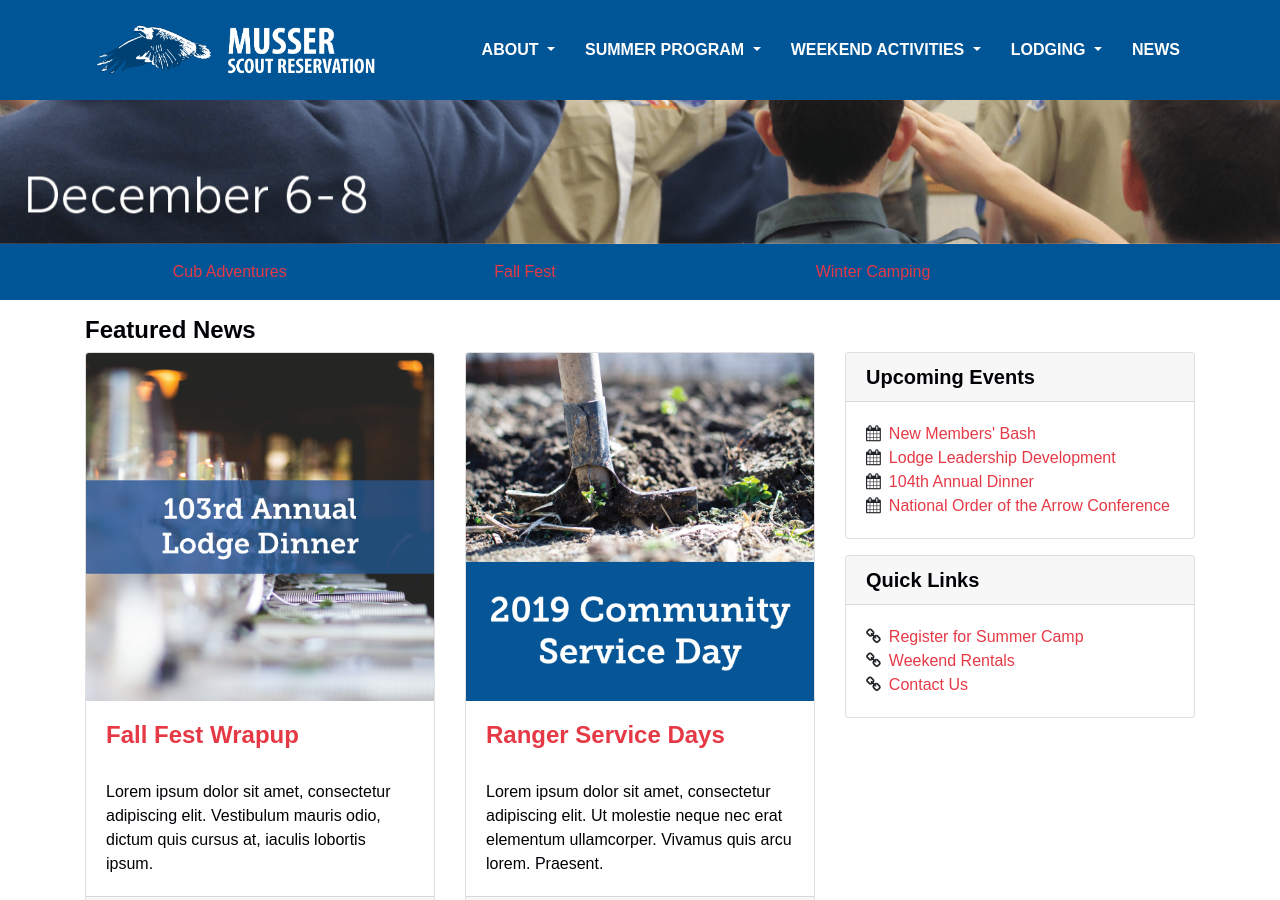
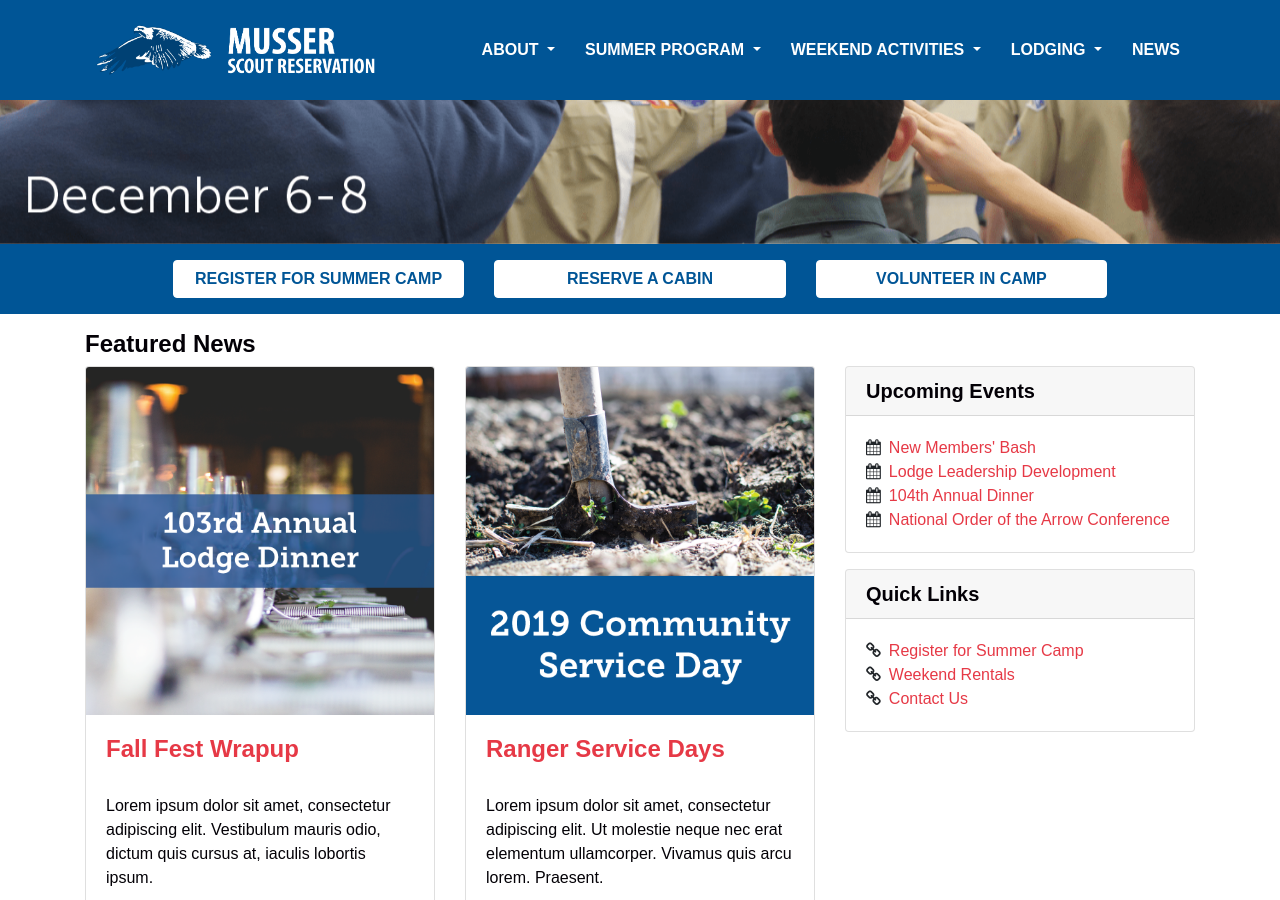
Before and after one commit to colbsa/MusserSR.org, a Jekyll site: the page built from index.md, in a window 1280 px wide and 900 px high, scrolled down 283 px. Built offline with Jekyll 4.4.1, drawn with Linux system fonts in a browser that asks for light colours; some web fonts are replaced.

Commit message:
Added logo v2 and button text

```diff
--- a/assets/custom/css/style.css
+++ b/assets/custom/css/style.css
@@ -76,7 +76,7 @@
   --page-text: var(--site-black);
   --nav-background: var(--site-primary);
   --nav-links: var(--site-white);
-  --nav-links-hover: var(--oa-grey);
+  --nav-links-hover: var(--musser-grey);
   --footer-background: var(--musser-grey);
 }
 
--- a/index.md
+++ b/index.md
@@ -8,9 +8,9 @@ slides:
   img/slider/slider-dinner.png:
 
 button-bar:
-  Cub Adventures: #
-  Fall Fest: #
-  Winter Camping: #
+  Register For Summer Camp: /summer/register
+  Reserve a Cabin: /facilities/book
+  Volunteer in Camp: /volunteer
 
 quick-links:
   Register for Summer Camp:
```
Also changed, not shown: 1 other file.
